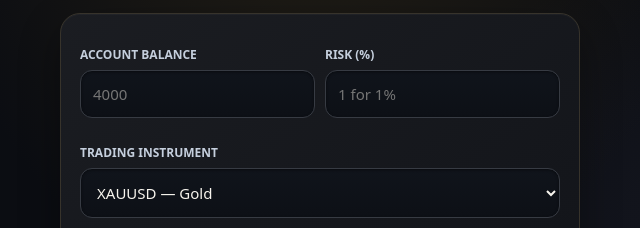
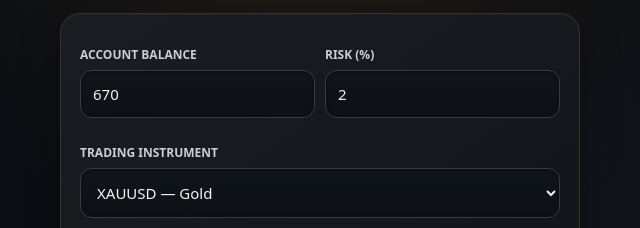
Before and after one commit to Abuty-byte/Sigma-Lot-size-calculator-1, a plain HTML site: page index.html in a window 1280 px wide. Shown: the part 143-371 px from the top of the page, 320-960 px from the left. Drawn offline with Linux system fonts and the light colour scheme.

Commit message:
Add files via upload

```diff
--- a/index.html
+++ b/index.html
@@ -15,8 +15,8 @@ main{width:min(100% - 28px,520px);margin:0 auto;padding:28px 0 40px}.brand{text-
 <header class="brand"><div class="sigma">SIGMA</div><h1>LOTS CALCULATOR</h1><p>PRECISION IN EVERY TRADE.</p></header>
 <section class="card">
  <div class="grid">
-  <div class="field"><label for="balance">ACCOUNT BALANCE</label><input id="balance" type="number" min="0" step="any" placeholder="4000" inputmode="decimal"></div>
-  <div class="field"><label for="risk">RISK (%)</label><input id="risk" type="number" min="0" max="100" step="any" placeholder="1 for 1%" inputmode="decimal"></div>
+  <div class="field"><label for="balance">ACCOUNT BALANCE</label><input id="balance" type="number" min="0" step="any" value="670" inputmode="decimal"></div>
+  <div class="field"><label for="risk">RISK (%)</label><input id="risk" type="number" min="0" max="100" step="any" value="2" inputmode="decimal"></div>
  </div>
  <div class="field"><label for="pair">TRADING INSTRUMENT</label><select id="pair"><option value="XAUUSD">XAUUSD — Gold</option><option value="EURUSD">EURUSD</option><option value="GBPUSD">GBPUSD</option><option value="AUDUSD">AUDUSD</option><option value="NZDUSD">NZDUSD</option><option value="USDJPY">USDJPY</option><option value="USDCAD">USDCAD</option><option value="USDCHF">USDCHF</option></select></div>
  <div class="grid">
```
Also changed, not shown: favicon.png (added), icon-192.png (added), icon-512.png (added), 1 other file.
